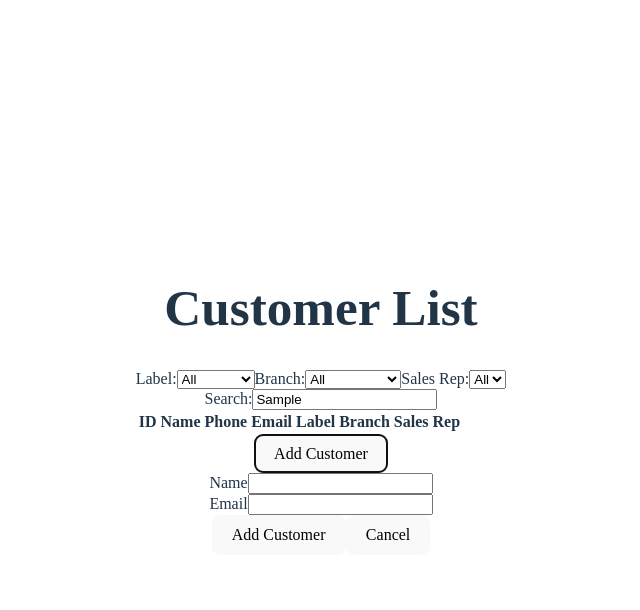
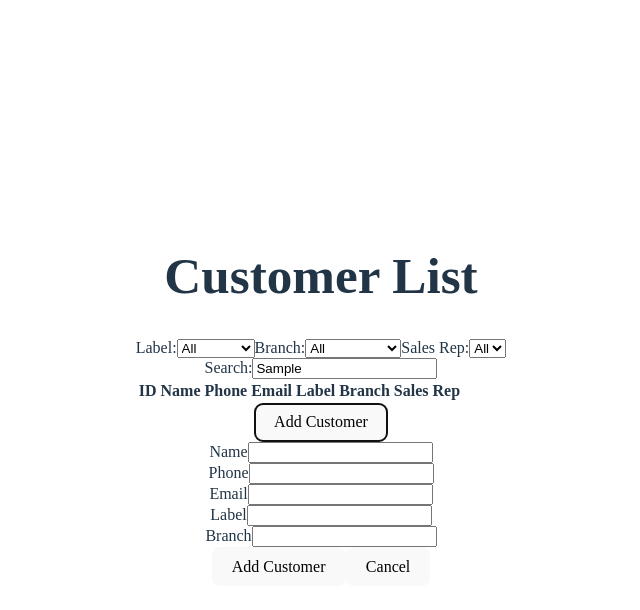
Before and after one commit to Bnanyingi/my-vue-project, a Vue app: page / in a window 1280 px wide. Both pictures are taken after typing "Sample" into the empty fields and a click on the button "Add Customer". Shown: the top 610 px of the page, without its empty margins (319-959 px from the left). Built offline with nearby package versions, Linux system fonts and the light colour scheme.

Commit message:
added input to add customer modal

```diff
--- a/src/components/AddCustomerModal.vue
+++ b/src/components/AddCustomerModal.vue
@@ -10,10 +10,26 @@
             <input type="text" id="name" class="w-full form-input" v-model="customer.name" required>
           </div>
 
+             <div class="mb-4">
+            <label for="phone" class="block mb-2 font-medium text-gray-700">Phone</label>
+            <input type="phone" id="phone" class="w-full form-input" v-model="customer.phone" required>
+          </div>
+
           <div class="mb-4">
             <label for="email" class="block mb-2 font-medium text-gray-700">Email</label>
             <input type="email" id="email" class="w-full form-input" v-model="customer.email" required>
           </div>
+
+            <div class="mb-4">
+            <label for="labell" class="block mb-2 font-medium text-gray-700">Label</label>
+            <input type="labell" id="labell" class="w-full form-input" v-model="customer.label" required>
+          </div>
+
+             <div class="mb-4">
+            <label for="branch" class="block mb-2 font-medium text-gray-700">Branch</label>
+            <input type="branch" id="branch" class="w-full form-input" v-model="customer.branch" required>
+          </div>
+
 
           <div class="mt-6">
             <button type="submit" class="px-4 py-2 text-white bg-indigo-500 rounded-md hover:bg-indigo-600">Add Customer</button>
```
